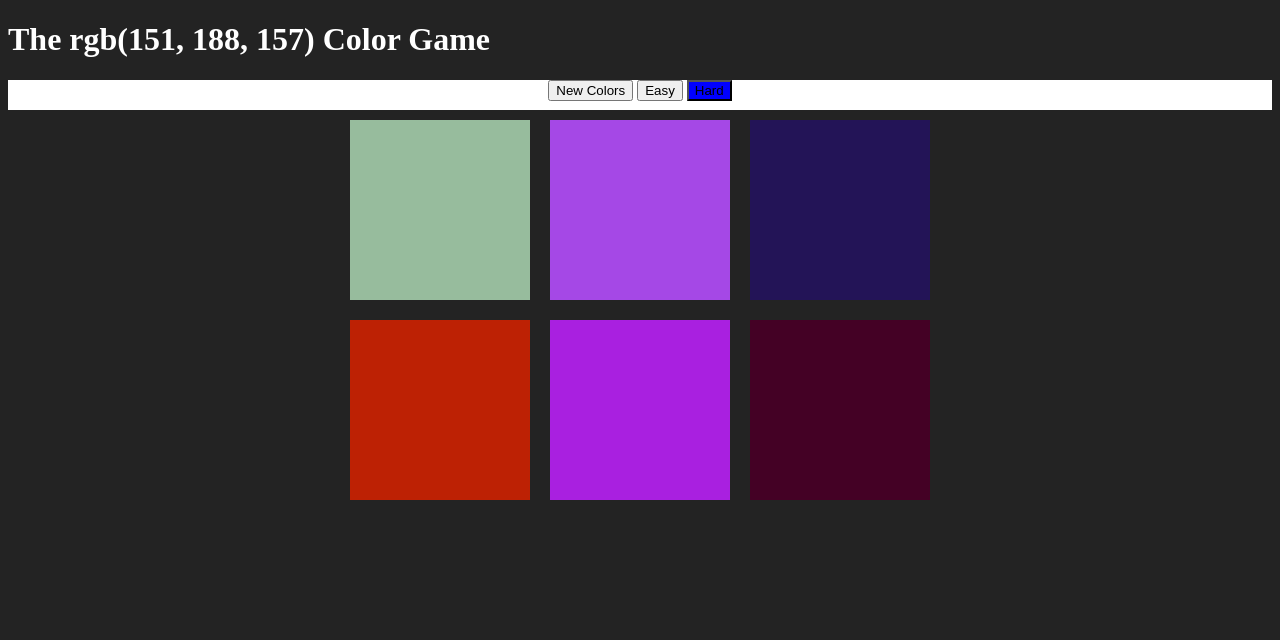
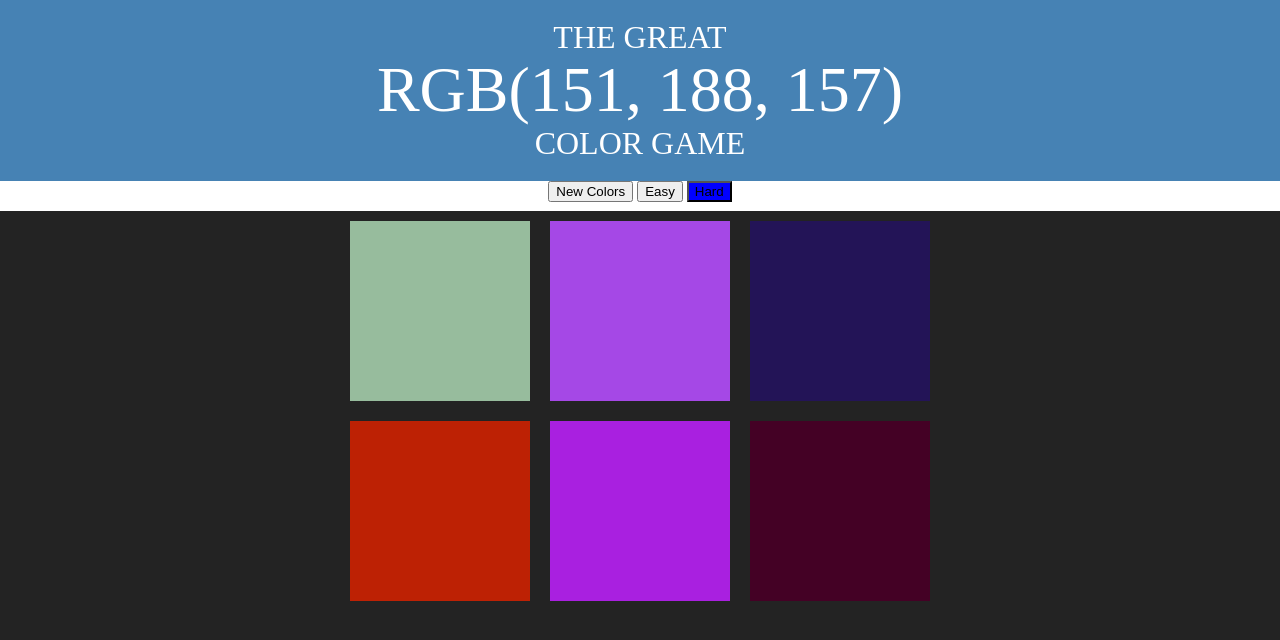
Before and after one commit to AnthonyLarios/color_game, a plain HTML site: page index.html in a window 1280 px wide. Drawn offline with Linux system fonts and the light colour scheme.

Commit message:
Add styles to the header

```diff
--- a/color_game.js
+++ b/color_game.js
@@ -50,7 +50,7 @@ resetButton.addEventListener("click", function () {
     squares[i].style.background = colors[i];
   }
 
-  h1.style.background = "#232323";
+  h1.style.background = "steelblue";
 });
 
 colorDisplay.textContent = pickedColor;
--- a/index.html
+++ b/index.html
@@ -6,7 +6,12 @@
   </head>
   <body>
 
-    <h1>The <span id="colorDisplay">RGB</span> Color Game</h1>
+    <h1>The Great
+      <br>
+      <span id="colorDisplay">RGB</span>
+      <br>
+      Color Game
+    </h1>
 
     <div id="stripe">
       <button id="reset">New Colors</button>
--- a/styles.css
+++ b/styles.css
@@ -1,9 +1,22 @@
 body {
   background: #232323;
+  margin: 0;
+  font-family: "Montserrat", "Avenir";
 }
 
 h1 {
+  text-align: center;
+  line-height: 1.1;
+  font-weight: normal;
+  text-transform: uppercase;
   color: white;
+  background: steelblue;
+  margin: 0;
+  padding: 20px 0;
+}
+
+#colorDisplay {
+  font-size: 200%;
 }
 
 #container {
```
